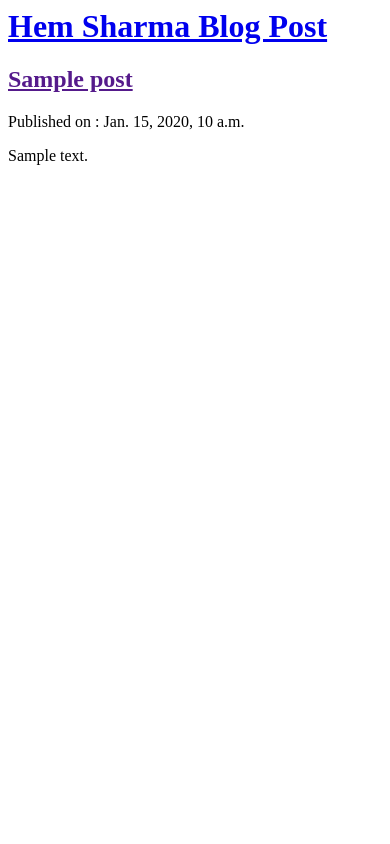
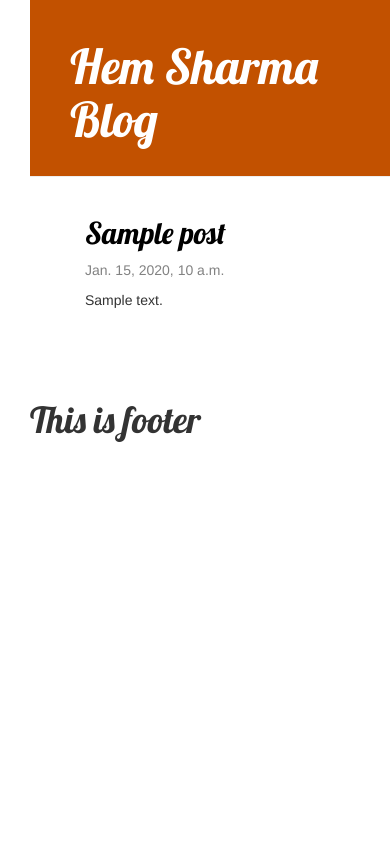
Before and after one commit to HemSharma101/mysite, a Django app: page / in a window 390 px wide. Run offline with Django 3.2, Linux system fonts and the light colour scheme; tables that the repository leaves empty hold one stand-in row (values such as "Sample post"); some libraries are stand-ins or nearby versions.

Commit message:
added CSS/bootstrap,template extention, view and template to display detil post

```diff
--- /dev/null
+++ b/blog/static/css/blog.css
@@ -0,0 +1,52 @@
+body {
+
+	padding-left: 30px;
+}
+
+.page-header {
+    background-color: #C25100;
+    margin-top: 0;
+    padding: 20px 20px 20px 40px;
+}
+
+.page-header h1, .page-header h1 a, .page-header h1 a:visited, .page-header h1 a:active {
+    color: #ffffff;
+    font-size: 36pt;
+    text-decoration: none;
+}
+
+.content {
+    margin-left: 40px;
+}
+
+h1, h2, h3, h4 {
+    font-family: 'Lobster', cursive;
+}
+
+.date {
+    color: #828282;
+    font: 'Torquoise'
+}
+
+.save {
+    float: right;
+}
+
+.post-form textarea, .post-form input {
+    width: 100%;
+}
+
+.top-menu, .top-menu:hover, .top-menu:visited {
+    color: #ffffff;
+    float: right;
+    font-size: 26pt;
+    margin-right: 20px;
+}
+
+.post {
+    margin-bottom: 70px;
+}
+
+.post h2 a, .post h2 a:visited {
+    color: #000000;
+}
--- /dev/null
+++ b/blog/templates/blog/base.html
@@ -0,0 +1,38 @@
+<!-- base template -->
+{% load static %} <!-- tell the template to lead static files  -->
+<html>
+    <head>
+         <title>Hems' blog </title>
+        <link rel="stylesheet" href="//maxcdn.bootstrapcdn.com/bootstrap/3.2.0/css/bootstrap.min.css">
+        <link rel="stylesheet" href="//maxcdn.bootstrapcdn.com/bootstrap/3.2.0/css/bootstrap-theme.min.css">
+        <!-- google fonts  -->
+
+        <link href="//fonts.googleapis.com/css?family=Lobster&subset=latin,latin-ext" rel="stylesheet" type="text/css">
+
+        <link rel="stylesheet" href="{% static 'css/blog.css' %}">
+
+    </head>
+    <body>
+        <div class="page-header">
+            <h1><a href="/"> Hem Sharma Blog</a></h1>
+
+        </div>
+
+        <div class="content container">
+            <div class="row">
+                <div class="col-md-8">
+                    {% block content %} <!--a block to be re-used  -->
+                    {% endblock %}
+                </div>
+            </div>
+        </div>
+
+        <div class="footer">
+            <h1>This is footer </h1>
+        </div>
+        <script src="https://code.jquery.com/jquery-3.4.1.slim.min.js" integrity="sha384-J6qa4849blE2+poT4WnyKhv5vZF5SrPo0iEjwBvKU7imGFAV0wwj1yYfoRSJoZ+n" crossorigin="anonymous"></script>
+        <script src="https://cdn.jsdelivr.net/npm/popper.js@1.16.0/dist/umd/popper.min.js" integrity="sha384-Q6E9RHvbIyZFJoft+2mJbHaEWldlvI9IOYy5n3zV9zzTtmI3UksdQRVvoxMfooAo" crossorigin="anonymous"></script>
+        <script src="https://stackpath.bootstrapcdn.com/bootstrap/4.4.1/js/bootstrap.min.js" integrity="sha384-wfSDF2E50Y2D1uUdj0O3uMBJnjuUD4Ih7YwaYd1iqfktj0Uod8GCExl3Og8ifwB6" crossorigin="anonymous"></script>
+    </body>
+
+</html>
--- a/blog/templates/blog/post_list.html
+++ b/blog/templates/blog/post_list.html
@@ -1,22 +1,15 @@
-<html>
-    <head>
-        <title>Hems' blog </title>
-    </head>
-    <body>
-        <div>
-            <h1><a href="/"> Hem Sharma Blog Post</a></h1>
-        </div>
+{% extends 'blog/base.html' %}
+                {% block content %}
 
-        {% for post in posts %}
-        <div>
-            <h2><a href=""> {{ post.title }} </a></h2>
-            <p>Published on : {{ post.published_date }} </p>
-            <p>{{ post.text|linebreaksbr }}</p>
+                    {% for post in posts %}
+                        <div class="post">
+                            <h2><a href="{% url 'post_detail' pk=post.pk %}"> {{ post.title }} </a></h2>
+                            <div class="date">
+                            <p>{{ post.published_date }} </p>
+                            </div>
+                            <p>{{ post.text|linebreaksbr }}</p>
 
-        </div>
+                         </div>
 
-        {% endfor %}
-
-    </body>
-
-</html>
+                     {% endfor %}
+                {% endblock %}
--- a/blog/urls.py
+++ b/blog/urls.py
@@ -9,5 +9,6 @@ from . import views
 urlpatterns = [
 # assigning post_list view to the root URL
 path('', views.post_list, name = 'post_list'),
+path('post/<int:pk>', views.post_detail, name ='post_detail'),
 
 ]
--- a/blog/views.py
+++ b/blog/views.py
@@ -1,4 +1,4 @@
-from django.shortcuts import render
+from django.shortcuts import render, get_object_or_404
 from django.utils import timezone
 from .models import Post
 
@@ -15,3 +15,12 @@ def post_list(request):
 	#which is a list of post model object
 
 	return render(request, 'blog/post_list.html', {'posts': posts})
+
+
+# view has given extra parameter, pk.
+# The function has to catch it along with request
+# pk must have same name as defined in the urls
+def post_detail(request, pk):
+	'''this function displays detailed post when clicked on the post list'''
+	post = get_object_or_404(Post, pk=pk)
+	return render(request, 'blog/post_detail.html', {'post': post })
--- a/mysite/settings.py
+++ b/mysite/settings.py
@@ -112,7 +112,7 @@ USE_I18N = True
 
 USE_L10N = True
 
-USE_TZ = True
+USE_TZ = True # use timezone
 
 
 # Static files (CSS, JavaScript, Images)
```
Also changed, not shown: blog/templates/blog/post_detail.html (added, +16 -0 lines).
